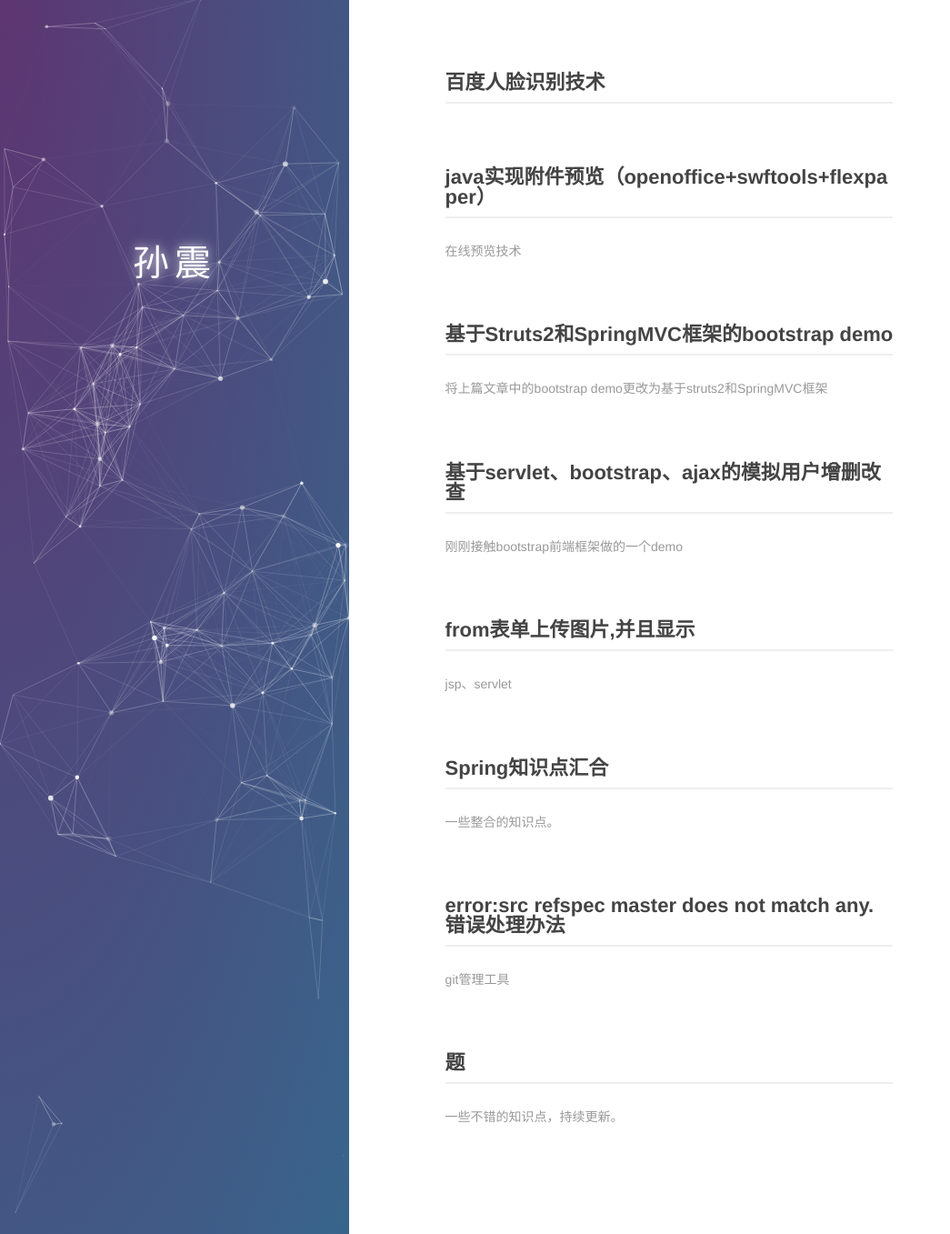
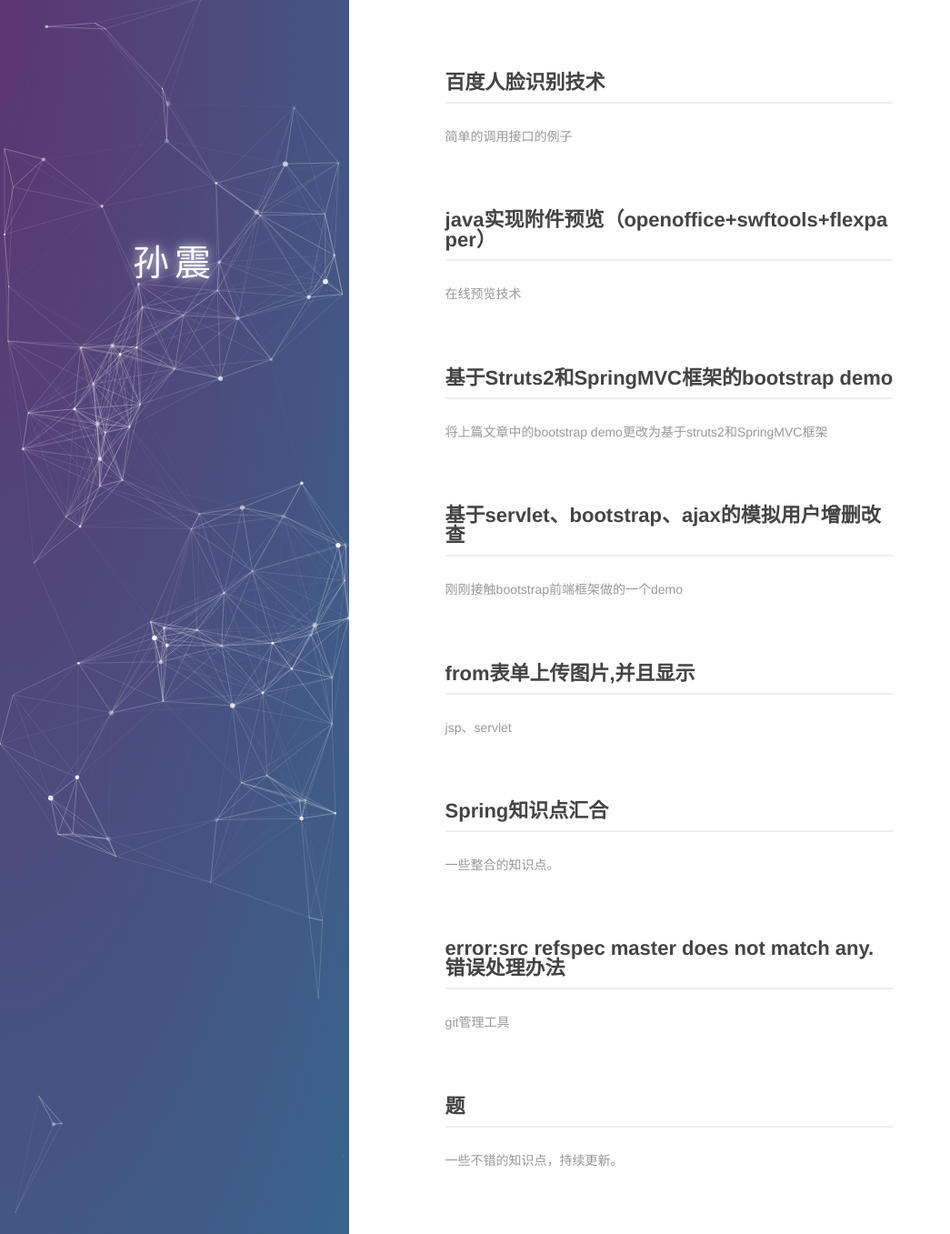
Before and after one commit to sunzhensky/sunzhensky.github.io, a Jekyll site: the page built from index.md, in a window 1280 px wide and 1357 px high. Shown: the whole window at 91% size, without its empty margins (0-1045 px from the left). Built offline with Jekyll 4.4.1, drawn with Linux system fonts in a browser that asks for light colours.

Commit message:
Update 2018-10-18-baidu-FaceAPI.md

```diff
--- a/_posts/2018-10-18-baidu-FaceAPI.md
+++ b/_posts/2018-10-18-baidu-FaceAPI.md
@@ -1,7 +1,7 @@
 ---
 layout: post
 title: 百度人脸识别技术
-description:
+description: 简单的调用接口的例子
 category: blog
 ---
 
```
Also changed, not shown: other parts of _posts/2018-10-18-baidu-FaceAPI.md (+1 -1 lines).
